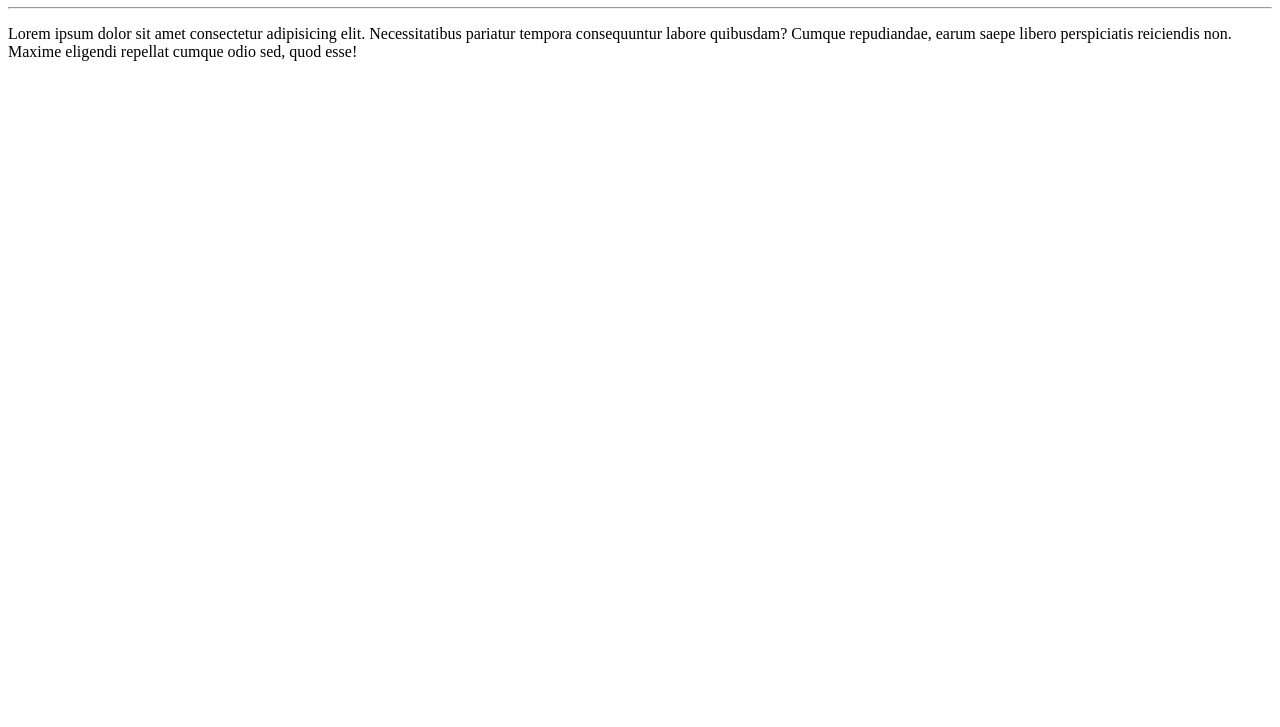
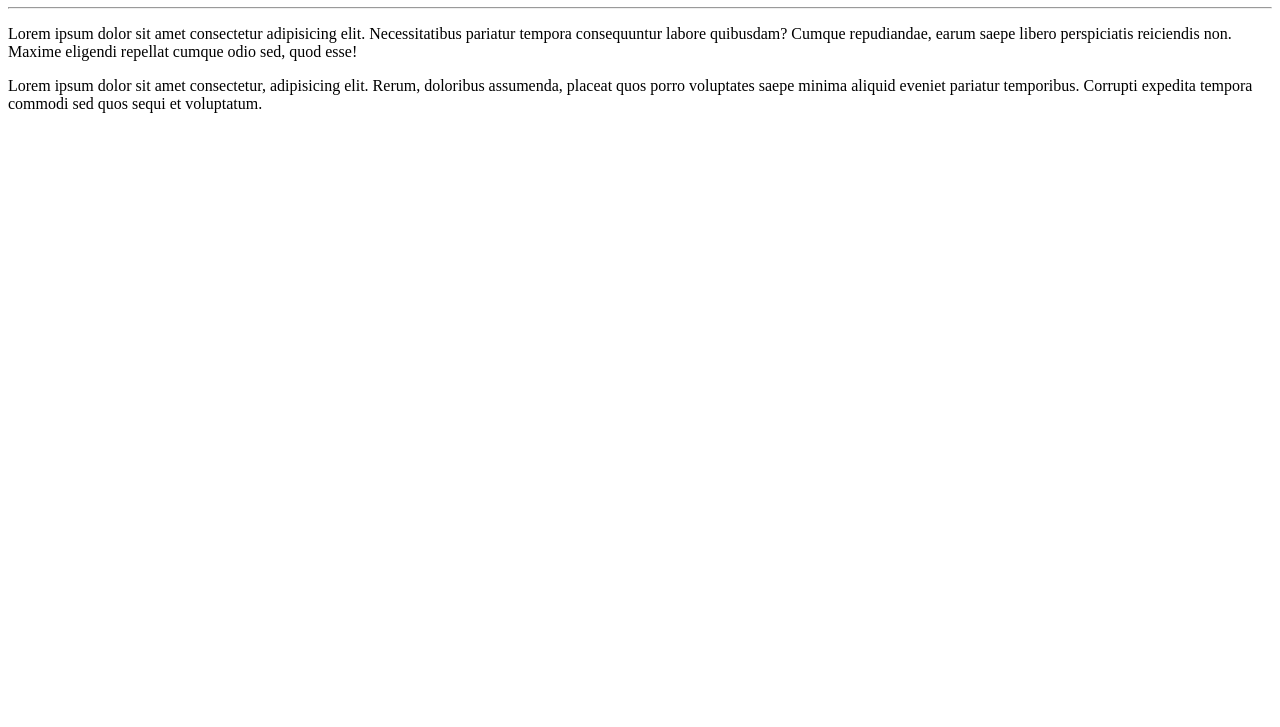
Before and after one commit to crisostomomarcelo/ProjetoInicial, a plain HTML site: page Site-Exemplo/Index.html in a window 1280 px wide. Shown: the part 73-800 px from the top of the page. Drawn offline with Linux system fonts and the light colour scheme.

Commit message:
Novo Parágrafo

```diff
--- a/Site-Exemplo/Index.html
+++ b/Site-Exemplo/Index.html
@@ -10,5 +10,6 @@
     <h1>Olá Projeto inicial</h1>
     <hr>
     <p>Lorem ipsum dolor sit amet consectetur adipisicing elit. Necessitatibus pariatur tempora consequuntur labore quibusdam? Cumque repudiandae, earum saepe libero perspiciatis reiciendis non. Maxime eligendi repellat cumque odio sed, quod esse!</p>
+    <p>Lorem ipsum dolor sit amet consectetur, adipisicing elit. Rerum, doloribus assumenda, placeat quos porro voluptates saepe minima aliquid eveniet pariatur temporibus. Corrupti expedita tempora commodi sed quos sequi et voluptatum.</p>
 </body>
 </html>
```
